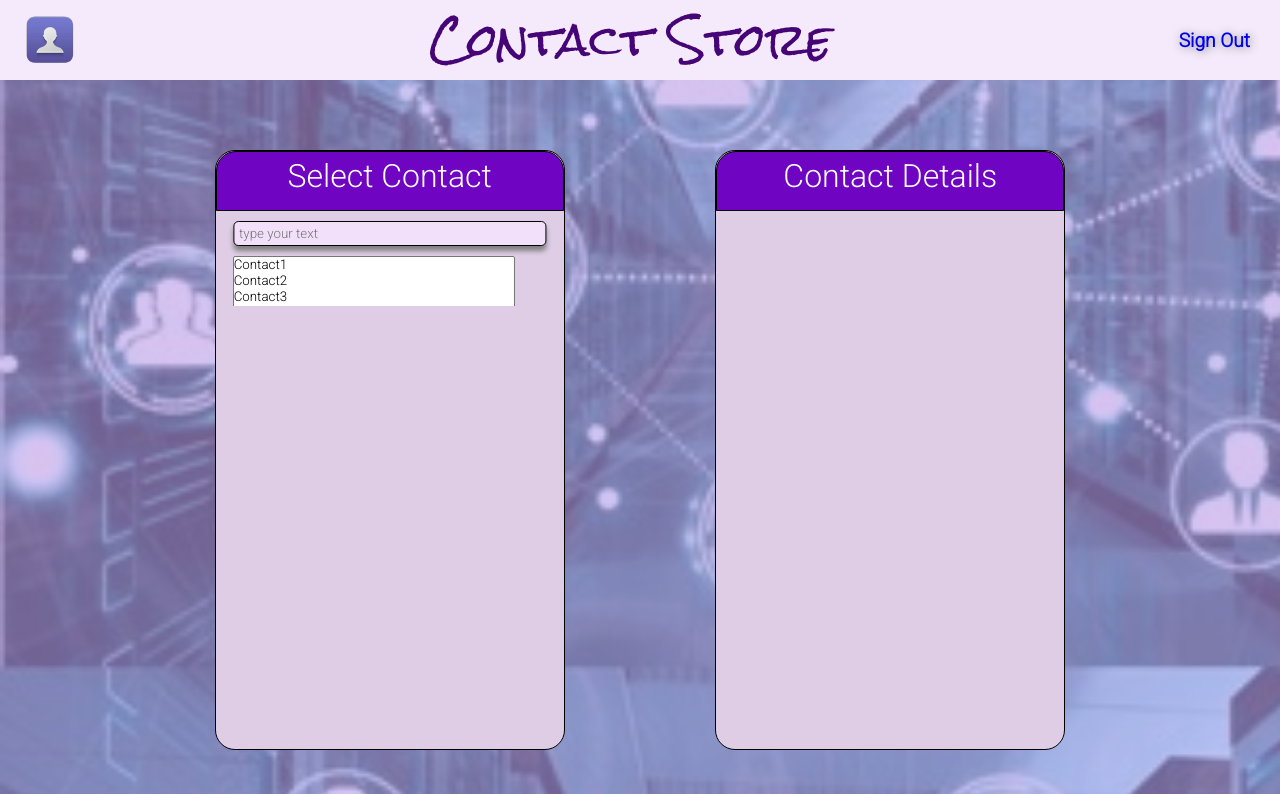
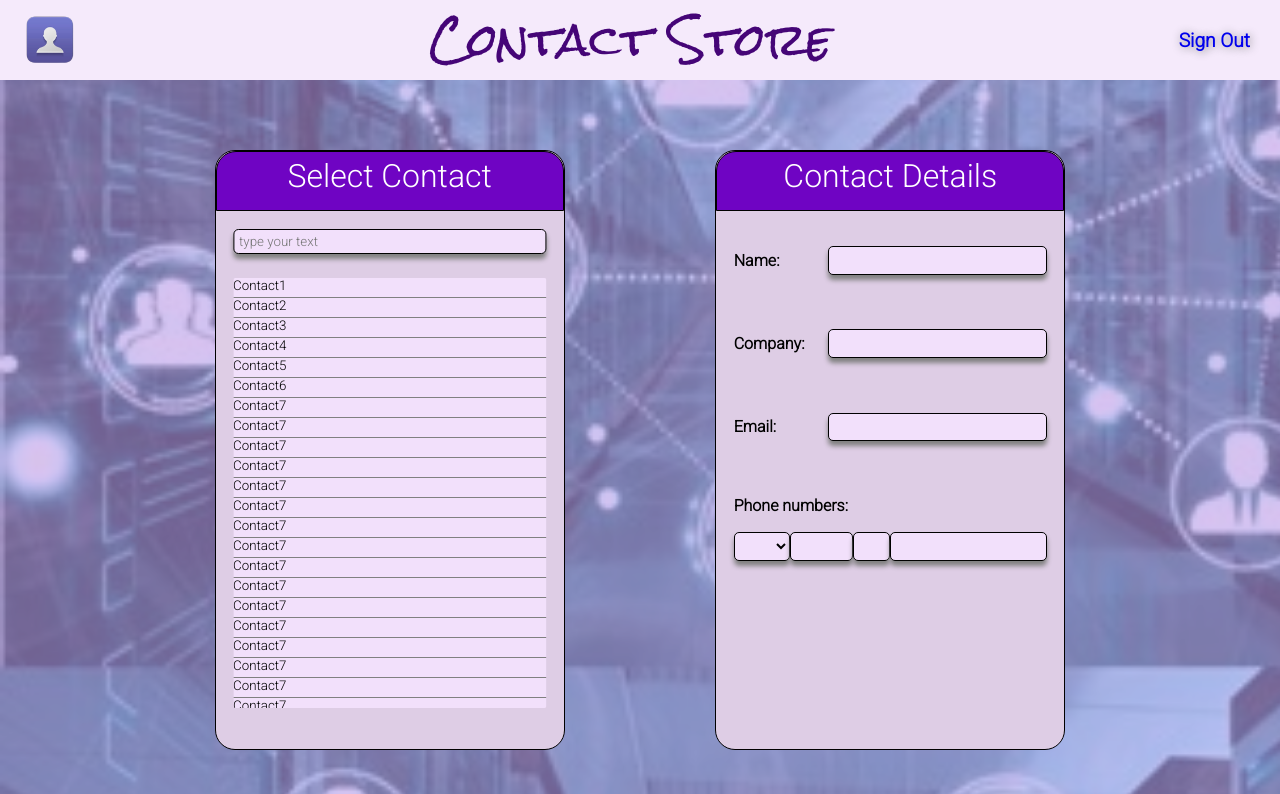
Before and after one commit to vikhulei/crm_v2, a React (Create React App) app: page /contactstore in a window 1280 px wide. Shown: the top 794 px of the page. Built offline with nearby package versions, Linux system fonts and the light colour scheme.

Commit message:
Contact List and Contact Details drafted

```diff
--- a/src/components/ui/StyledComponents.js
+++ b/src/components/ui/StyledComponents.js
@@ -20,6 +20,7 @@ font-weight: bold;
 
 const Input = styled.input `
     height: 25px;
+    width: 55%;
     // max-width: 150px;
     padding-left: 5px;
     background-color: #F2E0FB;
--- a/src/index.css
+++ b/src/index.css
@@ -2,8 +2,8 @@
   margin: 0;
   padding: 0;
   box-sizing: border-box;
-  /* -ms-overflow-style: none;
-  scrollbar-width: none; */
+  -ms-overflow-style: none;
+  scrollbar-width: none;
 }
 
 body::-webkit-scrollbar {
--- a/src/pages/contactstore/contactdetails/ContactDetails.js
+++ b/src/pages/contactstore/contactdetails/ContactDetails.js
@@ -1,10 +1,32 @@
-import {DataBox, DataBoxNav} from "../../../components/ui/StyledComponents"
+import {DataBox, DataBoxNav, Label, Input} from "../../../components/ui/StyledComponents"
+import {DataWrapper, DetailsLabel, DetailsInput, NumbersWrapper, CountryCode, AreaCode, Extension, PhoneNumber} from "./ContactDetailsStyle"
 
 const ContactList = () => {
     return (
         <>
             <DataBox>
                 <DataBoxNav>Contact Details</DataBoxNav>
+                <DataWrapper autoComplete="off">
+                    <DetailsLabel>
+                        Name:
+                        <DetailsInput/>
+                    </DetailsLabel>
+                    <DetailsLabel>
+                        Company:
+                        <DetailsInput/>
+                    </DetailsLabel>
+                    <DetailsLabel>
+                        Email:
+                        <DetailsInput/>
+                    </DetailsLabel>
+                    <DetailsLabel>Phone numbers:</DetailsLabel>
+                </DataWrapper>
+                <NumbersWrapper>
+                <CountryCode/>
+                <AreaCode/>
+                <Extension/>
+                <PhoneNumber/>
+                </NumbersWrapper>
             </DataBox>
         </>
     )
--- a/src/pages/contactstore/contactdetails/ContactDetailsStyle.js
+++ b/src/pages/contactstore/contactdetails/ContactDetailsStyle.js
@@ -1,4 +1,53 @@
 import styled from "styled-components"
+import {Label, Input} from "../../../components/ui/StyledComponents"
 
+const DataWrapper = styled.form `
+    position: relative;
+    width: 90%;
+    height: 45%;
+    margin: 10% auto 0;
+    display: flex;
+    flex-direction: column;
+    justify-content: space-between;
+`
 
-export {}
+const DetailsLabel = styled(Label) `
+    font-size: 1rem;
+`
+
+const DetailsInput = styled(Input) `
+    position: relative;
+    width: 70%;
+    height: 1.8rem;
+
+`
+
+const NumbersWrapper = styled.div `
+    position: relative;
+    width: 90%;
+    height: 20%;
+    margin: 5% auto 0;
+`
+
+const CountryCode = styled.select `
+    height: 1.8rem;
+    width: 18%;
+    padding-left: 5px;
+    background-color: #F2E0FB;
+    border: black 1px solid;
+    border-radius: 5px;
+    box-shadow: gray 0px 5px 5px;
+`
+
+const AreaCode = styled(DetailsInput) `
+    width: 20%;
+`
+
+const Extension = styled(DetailsInput) `
+    width: 12%;
+`
+const PhoneNumber = styled(DetailsInput) `
+    width: 50%;
+`
+
+export {DataWrapper, DetailsLabel, DetailsInput, NumbersWrapper, CountryCode, AreaCode, Extension, PhoneNumber}
--- a/src/pages/contactstore/contactlist/ContactList.js
+++ b/src/pages/contactstore/contactlist/ContactList.js
@@ -1,12 +1,19 @@
+import {useState} from "react"
 import { DataBox, DataBoxNav } from "../../../components/ui/StyledComponents";
 import {
   DataWrapper,
   SearchField,
   SelectWrapper,
-  SelectList
+  SelectList,
+  Option
 } from "./ContactListStyle";
 
 const ContactDetails = () => {
+  const [backgroundColor, setBackgroundColor]= useState(false)
+  const changeOptionColor = () => {
+    setBackgroundColor(!backgroundColor)
+  }
+
   return (
     <>
       <DataBox>
@@ -14,14 +21,37 @@ const ContactDetails = () => {
         <DataWrapper>
           <SearchField type="text" placeholder="type your text" />
           <SelectWrapper>
-            <SelectList size="6">
-              <option>Contact1</option>
-              <option>Contact2</option>
-              <option>Contact3</option>
-              <option>Contact4</option>
-              <option>Contact5</option>
-              <option>Contact6</option>
-              <option>Contact7</option>
+            <SelectList size="4">
+              <Option>Contact1</Option>
+              <Option>Contact2</Option>
+              <Option>Contact3</Option>
+              <Option>Contact4</Option>
+              <Option>Contact5</Option>
+              <Option>Contact6</Option>
+              <Option>Contact7</Option>
+              <Option>Contact7</Option>
+              <Option>Contact7</Option>
+              <Option>Contact7</Option>
+              <Option>Contact7</Option>
+              <Option>Contact7</Option>
+              <Option>Contact7</Option>
+              <Option>Contact7</Option>
+              <Option>Contact7</Option>
+              <Option>Contact7</Option>
+              <Option>Contact7</Option>
+              <Option>Contact7</Option>
+              <Option>Contact7</Option>
+              <Option>Contact7</Option>
+              <Option>Contact7</Option>
+              <Option>Contact7</Option>
+              <Option>Contact7</Option>
+              <Option>Contact7</Option>
+              <Option>Contact7</Option>
+              <Option>Contact7</Option>
+              <Option>Contact7</Option>
+              <Option>Contact7</Option>
+              <Option>Contact7</Option>
+              <Option>Contact25</Option>
             </SelectList>
           </SelectWrapper>
         </DataWrapper>
--- a/src/pages/contactstore/contactlist/ContactListStyle.js
+++ b/src/pages/contactstore/contactlist/ContactListStyle.js
@@ -3,13 +3,14 @@ import { Input } from "../../../components/ui/StyledComponents";
 
 const DataWrapper = styled.form`
   position: relative;
-  top: 10px;
+  top: 3%;
   width: 90%;
+  height: 80%;
   left: 50%;
   transform: translateX(-50%);
   display: flex;
   flex-direction: column;
-  justify-content: space-between;
+//   justify-content: space-between;
 `;
 
 const SearchField = styled(Input)`
@@ -18,16 +19,59 @@ const SearchField = styled(Input)`
 
 const SelectWrapper = styled.div`
   position: relative;
-  top: 10px;
-  width: 90%;
-  height: 50px;
-  overflow-y: scroll;
+  top: 5%;
+  width: 100%;
+  height: 90%;
+//   overflow-y: scroll;
+//   scrollbar-color: red blue;
+//   background-color: #F2E0FB;
 `;
 
 const SelectList = styled.select`
   position: relative;
   width: 100%;
+  height: 100%;
   overflow-y: hidden;
+  &:focus {
+    outline: none;
+  }
+  &:focus option:checked {
+    background: linear-gradient(0deg, #d29dfb 0%, #b153f9 100%);
+  }
+  border: none;
+  background-color: #F2E0FB;
+  overflow-y: auto;
+
+  &:hover {
+      &::-webkit-scrollbar {
+          width: 10px;
+    }
+  }
+
+  &::-webkit-scrollbar {
+    width: 5px;
+    transition: width 5s;
+  }
+
+  &::-webkit-scrollbar-track {
+    border: 0.1px solid #dcb6fc;
+    background-color: #e8cefd;
+  }
+
+  &::-webkit-scrollbar-thumb {
+    background-color: #560594;
+    -webkit-border-radius: 10px;
+    border-radius: 10px;
+  }
+
 `;
 
-export { DataWrapper, SearchField, SelectWrapper, SelectList };
+const Option = styled.option`
+    border-bottom: 1px grey solid;
+    height: 20px;
+    &:checked {
+      background-color: transparent;
+    }
+`
+
+export { DataWrapper, SearchField, SelectWrapper, SelectList, Option };
--- a/src/pages/contactstore/profile/ProfileStyle.js
+++ b/src/pages/contactstore/profile/ProfileStyle.js
@@ -110,9 +110,4 @@ const InputsGroup = styled.div `
       justify-content: space-between;
 `
 
-const ChangeButton = styled(SmallButton) `
-      position: absolute;
-
-`
-
 export {DataBoxNavProfile, ImageWrapper, InputImage, Image, TopImageText, ErrorImageText, ErrorImageInfo, InfoWrapper, InfoLabel, InfoData, PasswordForm, Fieldset, Legend, InputsGroup}
```
